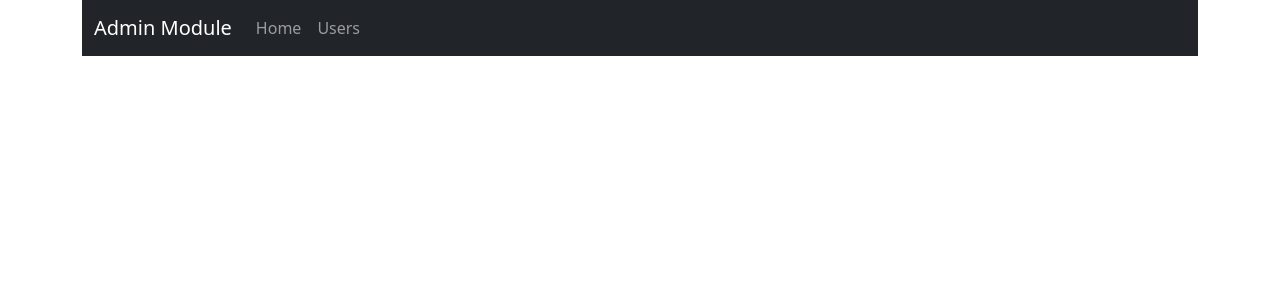
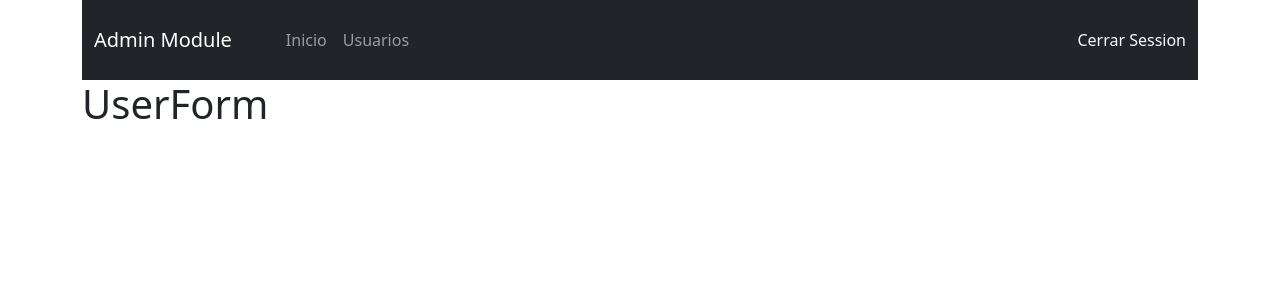
Before and after one commit to yosael/admin-module-web, a React (Vite) app: page /user in a window 1280 px wide. Shown: the top 300 px of the page. Built offline with nearby package versions, Linux system fonts and the light colour scheme.

Commit message:
Add react router

```diff
--- a/package.json
+++ b/package.json
@@ -13,7 +13,8 @@
     "bootstrap": "^5.2.3",
     "react": "^18.2.0",
     "react-bootstrap": "^2.7.4",
-    "react-dom": "^18.2.0"
+    "react-dom": "^18.2.0",
+    "react-router-dom": "^6.10.0"
   },
   "devDependencies": {
     "@types/react": "^18.0.28",
--- a/src/App.tsx
+++ b/src/App.tsx
@@ -1,11 +1,23 @@
 import "bootstrap/dist/css/bootstrap.min.css";
 import "./App.css";
 import Navbar from "./components/Navbar";
+import { BrowserRouter, Routes, Route } from "react-router-dom";
+import Home from "./pages/Home";
+import UserList from "./pages/UserList";
+import UserForm from "./pages/UserForm";
 
 function App() {
   return (
     <div className="container">
-      <Navbar />
+      <BrowserRouter>
+        <Navbar />
+        <Routes>
+          <Route path="/" element={<Home />} />
+          <Route path="/user" element={<UserForm />} />
+          <Route path="/user/:id" element={<UserForm />} />
+          <Route path="/users" element={<UserList />} />
+        </Routes>
+      </BrowserRouter>
     </div>
   );
 }
--- a/src/components/Navbar.tsx
+++ b/src/components/Navbar.tsx
@@ -1,10 +1,16 @@
+import { NavDropdown } from "react-bootstrap";
+import { NavLink } from "react-router-dom";
+
 export default function Navbar() {
   return (
-    <nav className="navbar navbar-expand-lg navbar-dark bg-dark ">
+    <nav
+      className="navbar navbar-expand-lg navbar-dark bg-dark "
+      style={{ height: 80 }}
+    >
       <div className="container-fluid">
-        <a className="navbar-brand" href="#">
+        <NavLink className="navbar-brand" to="/">
           Admin Module
-        </a>
+        </NavLink>
         <button
           className="navbar-toggler"
           type="button"
@@ -16,16 +22,25 @@ export default function Navbar() {
         >
           <span className="navbar-toggler-icon"></span>
         </button>
-        <div className="collapse navbar-collapse" id="navbarNavAltMarkup">
+        <div
+          className="collapse navbar-collapse"
+          id="navbarNavAltMarkup"
+          style={{ marginLeft: 30 }}
+        >
           <div className="navbar-nav">
-            <a className="nav-link" aria-current="page" href="#">
-              Home
-            </a>
-            <a className="nav-link" href="#">
-              Users
-            </a>
+            <NavLink className="nav-link" to="/" aria-current="page">
+              Inicio
+            </NavLink>
+            <NavLink className="nav-link" to="/users">
+              Usuarios
+            </NavLink>
           </div>
         </div>
+        <nav className="text-light">
+          <NavLink className="nav-link" to="/users">
+            Cerrar Session
+          </NavLink>
+        </nav>
       </div>
     </nav>
   );
--- /dev/null
+++ b/src/pages/Home.tsx
@@ -0,0 +1,3 @@
+export default function Home() {
+  return <div>Home</div>;
+}
--- /dev/null
+++ b/src/pages/UserForm.tsx
@@ -0,0 +1,7 @@
+export default function UserForm() {
+  return (
+    <div>
+      <h1>UserForm</h1>
+    </div>
+  );
+}
--- /dev/null
+++ b/src/pages/UserList.tsx
@@ -0,0 +1,7 @@
+export default function UserList() {
+  return (
+    <div>
+      <h1>UserList</h1>
+    </div>
+  );
+}
```
Also changed, not shown: 1 other file (tests, documents, lock files or other folders).
